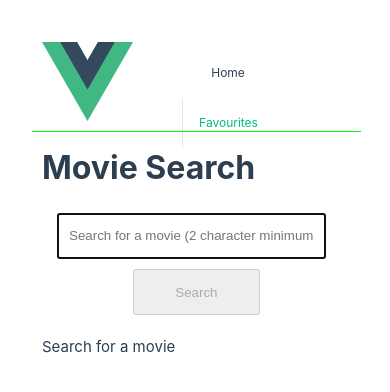
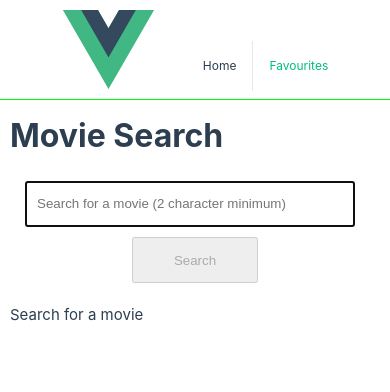
Before and after one commit to DevKingKev/lab-imdb-vue3, a Vue app: page / in a window 390 px wide. Shown: the top 392 px of the page. Built offline with nearby package versions, Linux system fonts and the light colour scheme; the HTML template or start-up script is replaced by a standard one.

Commit message:
Slight adjustments for simulated mobile devices to fix movie list, top menu and favourites actions.

```diff
--- a/src/App.vue
+++ b/src/App.vue
@@ -95,4 +95,16 @@ main {
     margin-top: 1rem;
   }
 }
+
+@media (max-width: 400px) {
+
+  header {
+    padding-right: 0;
+
+    .logo {
+      margin-right: 1rem;
+    }
+  }
+
+}
 </style>
--- a/src/assets/main.css
+++ b/src/assets/main.css
@@ -7,7 +7,6 @@
     height: 100vh;
     max-width: 1920px;
     margin: 0 auto;
-    padding: 2rem;
     font-weight: normal;
     overflow-y: hidden;
 }
@@ -76,5 +75,6 @@ button:hover {
 
     #app {
         display: grid;
+        padding: 2rem;
     }
 }
--- a/src/components/FavourActions.vue
+++ b/src/components/FavourActions.vue
@@ -39,6 +39,7 @@ const onRemoveFromFavouritesButtonClick = () => {
 <style lang="scss" scoped>
 $componentDimensions: 50px;
 $componentDimensionsForSmallerScreen: 80px;
+
 .favour-actions {
   position: absolute;
   bottom: 0;
@@ -98,5 +99,15 @@ $componentDimensionsForSmallerScreen: 80px;
     }
 
   }
+
+  @media (max-width: 400px) {
+    width: $componentDimensions;
+    height: $componentDimensions;
+    border-radius: calc($componentDimensions / 2);
+
+    button {
+      border-radius: calc($componentDimensions / 2);
+    }
+  }
 }
 </style>
--- a/src/components/MovieCard.vue
+++ b/src/components/MovieCard.vue
@@ -22,7 +22,7 @@
 import { computed } from 'vue'    ;
 
 import FavorActions from './FavourActions.vue';
-import {type  MovieListItem } from '@/stores/movieStore';
+import { type  MovieListItem } from '@/stores/movieStore';
 
 interface IMovieCardProps {
   movie: MovieListItem;
@@ -95,7 +95,14 @@ const moviePosterAltText = computed(() => `Poster for ${movie.Title}`);
   }
 
   @media (max-width: 800px) {
+    padding: 10px 0;
+    .favour-actions {
+      bottom: -10px;
+    }
+  }
 
+  @media (max-width: 400px) {
+    margin: 20px 0;
   }
 }
 </style>
--- a/src/components/MovieList.vue
+++ b/src/components/MovieList.vue
@@ -1,6 +1,6 @@
 <template>
   <div class="movie-list">
-    <h2>{{ listHeaderText }} <span class="count">({{movieList.length}})</span></h2>
+    <h2>{{ listHeaderText }} <span class="count">({{ movieList.length }})</span></h2>
     <div class="results-list">
       <MovieCard v-for="movieItem in movieList"
                  :key="movieItem.imdbID"
@@ -52,6 +52,11 @@ const listHeaderText = computed(() => {
   @media (max-width: 800px) {
 
   }
+  @media (max-width: 400px) {
+    .results-list {
+      grid-template-columns: repeat(auto-fill, minmax(300px, 1fr));
+    }
+  }
 
 }
 </style>
```
